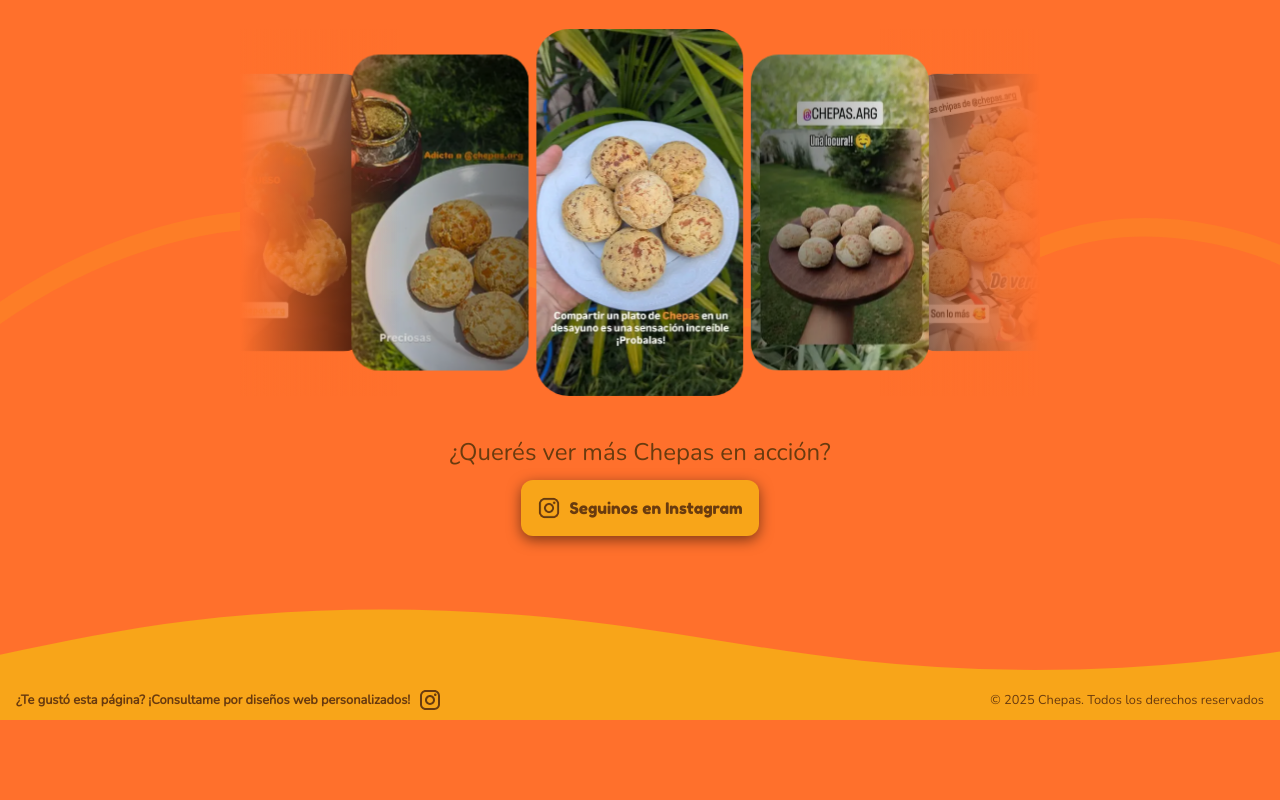
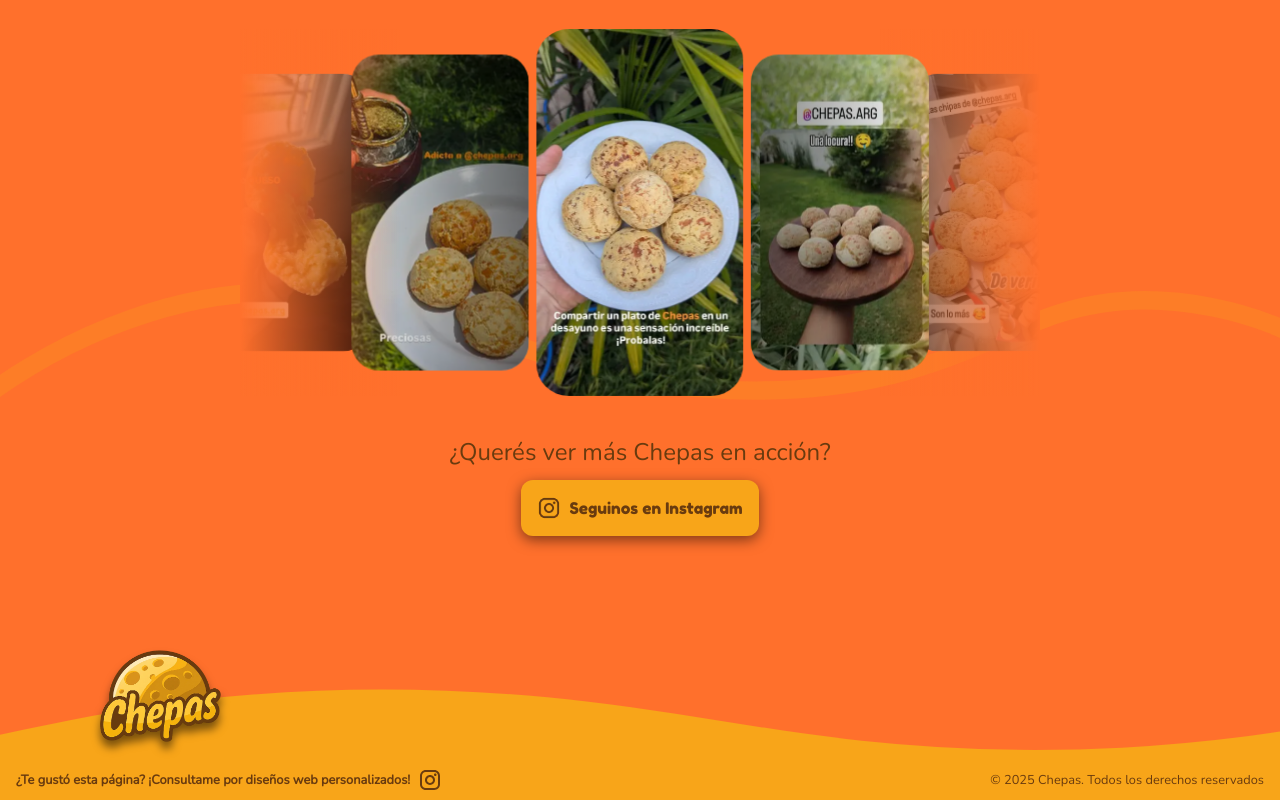
Before and after one commit to BrankoMuruaga/chepas, an Astro site: page / in a window 1280 px wide. Shown: the part 3835-4635 px from the top of the page. Before the commit the page ends 4555 px from the top, so only its background shows below. Built offline with nearby package versions, Linux system fonts and the light colour scheme; Astro itself is replaced by a stand-in of ours.

Commit message:
Refactor Footer component: remove duplicate Instagram import, add lazy loading for wave image, and introduce Logo section for larger screens

```diff
--- a/src/UI/Footer.tsx
+++ b/src/UI/Footer.tsx
@@ -1,6 +1,7 @@
+import Instagram from "../icons/Instagram";
 import Logo from "../components/Logo";
 import Wave from "../components/Wave";
-import Instagram from "../icons/Instagram";
+import { navbarItems } from "../utils/data";
 
 function Footer() {
   return (
@@ -15,6 +16,9 @@ function Footer() {
         src="/images/wave-footer-mobile.svg"
         className="md:hidden absolute -z-10 bottom-0 left-0 w-full overflow-hidden"
       />
+      <section className=" w-full justify-start items-start top-32 h-20 pl-24 hidden md:flex">
+        <Logo className="h-24 top-0 -translate-y-10  absolute"></Logo>
+      </section>
 
       <section className="flex flex-col md:flex-row justify-center md:justify-between items-center px-4 pb-2 mt-24 gap-5 md:gap-0 md:mt-0">
         <a
```
Also changed, not shown: 1 other file.
